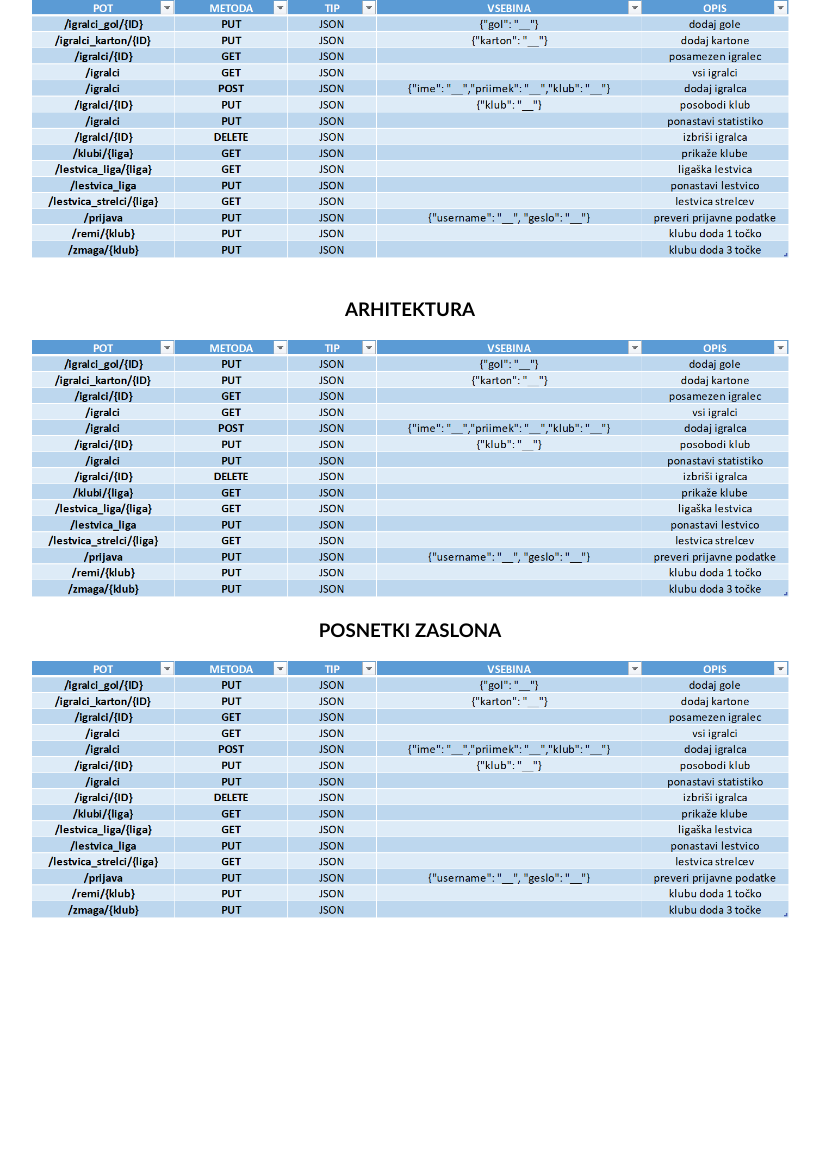
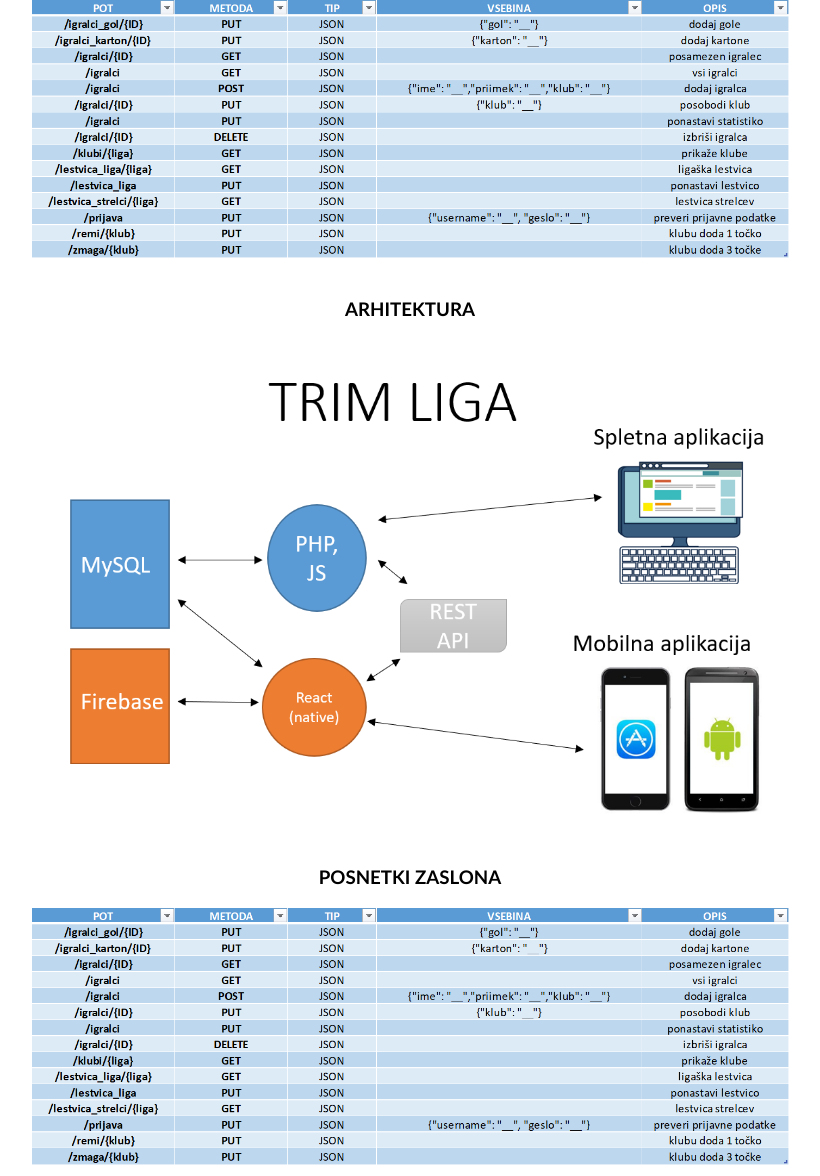
Before and after one commit to UrhSmrkolj/Trim-liga-spletna-aplikacija, a PHP site: page / in a window 1280 px wide. Shown: the part 487-1663 px from the top of the page, without its empty margins (230-1050 px from the left). Before the commit the page ends 1405 px from the top, so only its background shows below. Run offline with PHP 8.4, Linux system fonts and the light colour scheme.

Commit message:
arhitektura png added

```diff
--- a/index.php
+++ b/index.php
@@ -7,7 +7,7 @@
 	</head>
 	<body>
 		<div class="center">
-			<?php include"Meni.php"?>
+			<?php include 'Meni.php'; ?>
 			<h2>Stran za ligaške administratorje.</h2>
 			<p>Na tej strani je na kratko predstavljen projekt trim liga. Na spletnem administratorskem vmesniku lahko
 			ligaški aministratorji strbijo za ažurnost podatkov (klubske točke, igralčevi goli...), urejajo igralčeve podatke
@@ -21,7 +21,7 @@
 			</div><br>
 			<h3>ARHITEKTURA</h3>
 			<div class="apidiv">
-			<img class="api" src="slike/API.png"/>
+			<img class="api" src="slike/arhitektura.png"/>
 			</div>
 			<h3>POSNETKI ZASLONA</h3>
 			<div class="apidiv">
```
Also changed, not shown: Slike/arhitektura.png (added).
